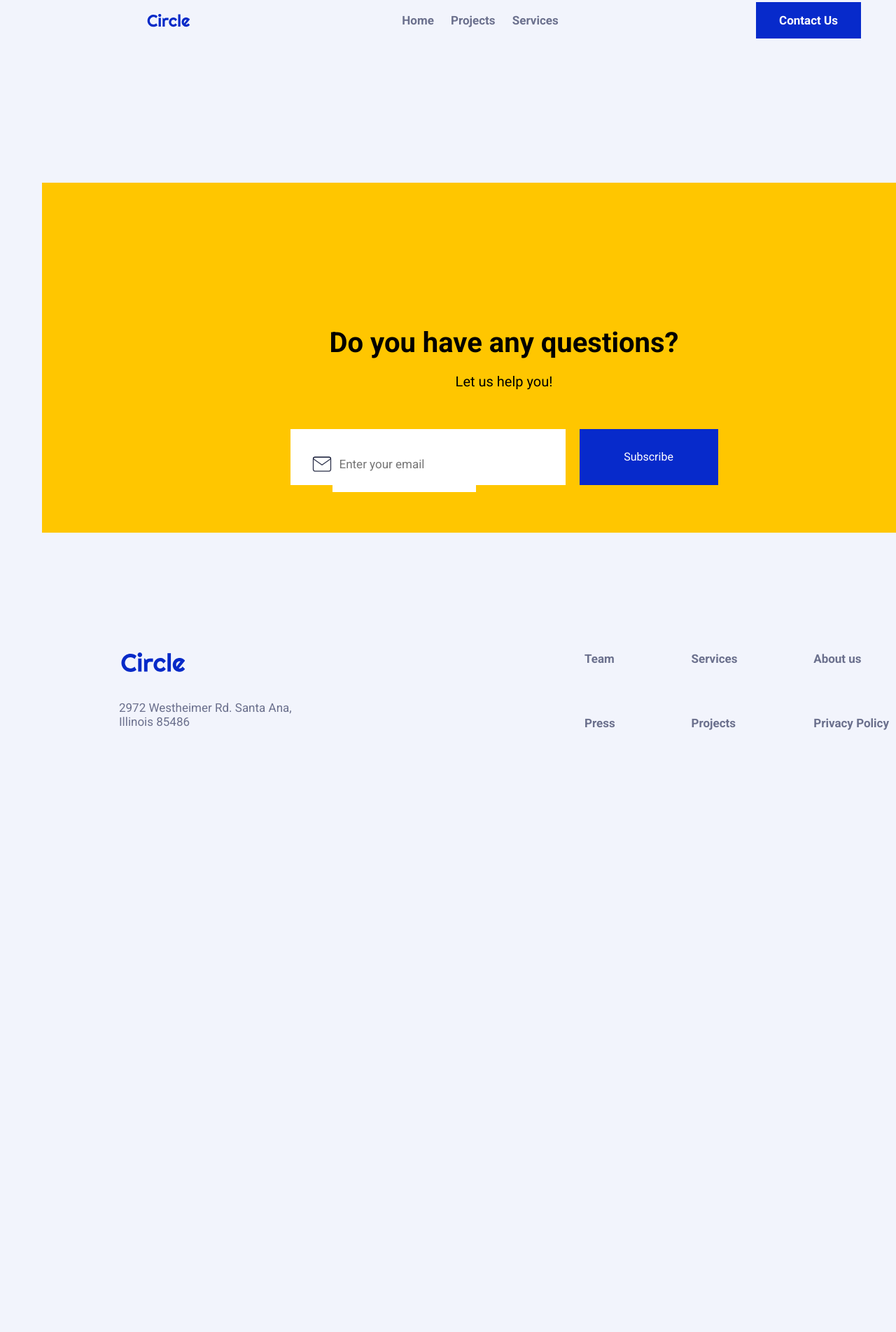
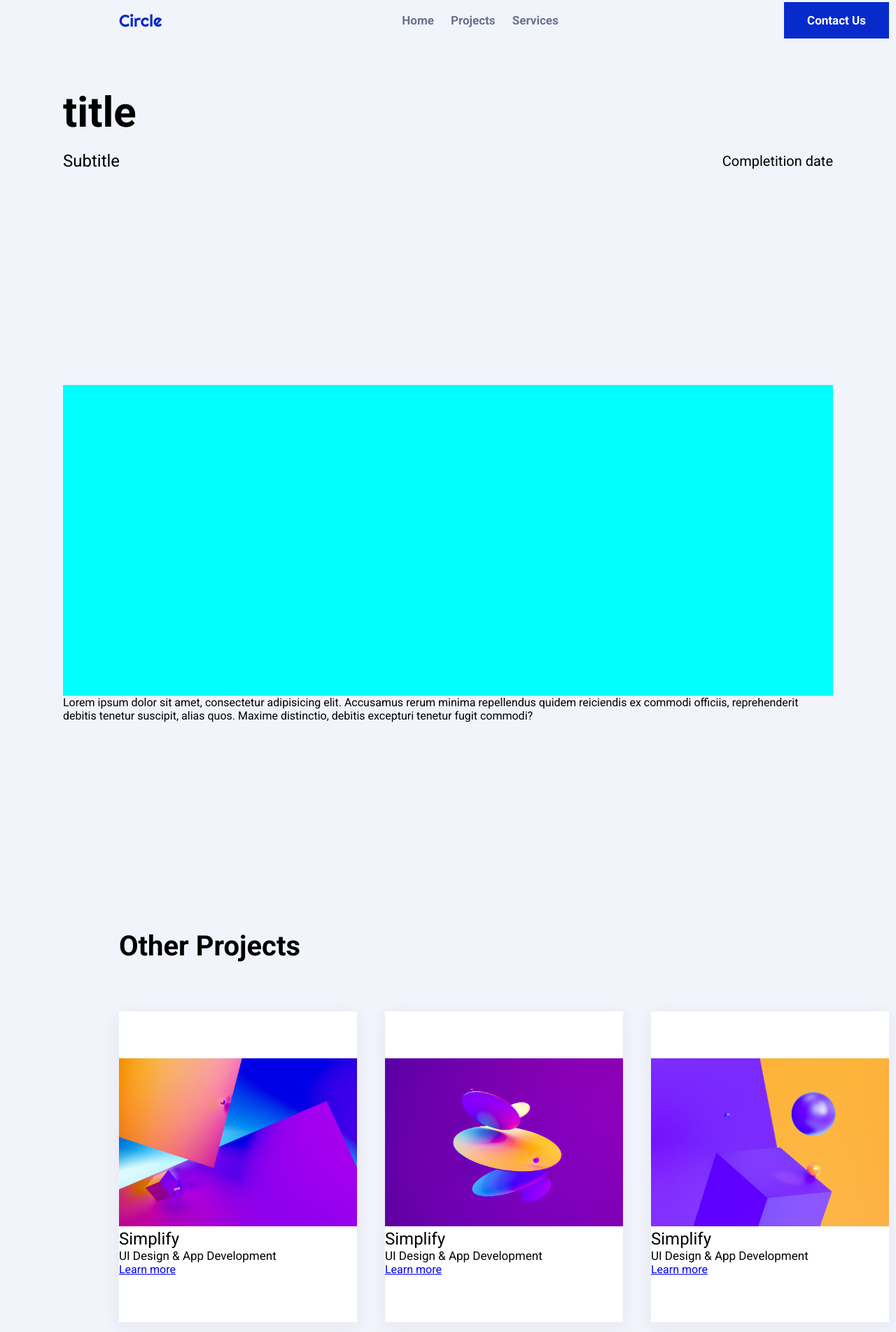
Before and after one commit to JaumeBlond/mid-term-project, a plain HTML site: page projects/1.html in a window 1280 px wide. Shown: the part 77-1980 px from the top of the page at 70% size. Before the commit the page ends 1250 px from the top, so only its background shows below. Drawn offline with Linux system fonts and the light colour scheme.

Commit message:
Add placeholders for items
Add format and reuse code

```diff
--- a/projects/1.html
+++ b/projects/1.html
@@ -30,6 +30,76 @@
       </nav>
     </header>
     <main>
+      <section class="projectInformation">
+        <nav class="container">
+          <h1>title</h1>
+          <nav class="subtitle">
+            <p class="bodyMedium">Subtitle</p>
+            <p class="bodyRegular">Completition date</p>
+          </nav>
+          <nav class="projectData">
+            <div class="imageCard"><img src="" alt="" /></div>
+            <span>
+              Lorem ipsum dolor sit amet, consectetur adipisicing elit.
+              Accusamus rerum minima repellendus quidem reiciendis ex commodi
+              officiis, reprehenderit debitis tenetur suscipit, alias quos.
+              Maxime distinctio, debitis excepturi tenetur fugit commodi?
+            </span>
+          </nav>
+        </nav>
+      </section>
+      <section class="projectCards">
+        <section class="projects">
+          <div class="wraper">
+            <h3>Other Projects</h3>
+            <div class="container">
+              <div class="cards">
+                <img
+                  src="../resources/projects-section/1.jpg"
+                  alt=""
+                  class="projectImg"
+                />
+                <div class="textInfo">
+                  <div class="bodyMedium">
+                    Simplify
+                    <p class="headlineRegular">UI Design & App Development</p>
+                  </div>
+                  <a href="#">Learn more</a>
+                </div>
+              </div>
+
+              <div class="cards">
+                <img
+                  src="../resources/projects-section/2.jpg"
+                  alt=""
+                  class="projectImg"
+                />
+                <div class="textInfo">
+                  <div class="bodyMedium">
+                    Simplify
+                    <p class="headlineRegular">UI Design & App Development</p>
+                  </div>
+                  <a href="#">Learn more</a>
+                </div>
+              </div>
+              <div class="cards">
+                <img
+                  src="../resources/projects-section/3.jpg"
+                  alt=""
+                  class="projectImg"
+                />
+                <div class="textInfo">
+                  <div class="bodyMedium">
+                    Simplify
+                    <p class="headlineRegular">UI Design & App Development</p>
+                  </div>
+                  <a href="#">Learn more</a>
+                </div>
+              </div>
+            </div>
+          </div>
+        </section>
+      </section>
       <section class="CTA-email">
         <div class="wraper">
           <div class="container">
@@ -82,6 +152,3 @@
     <script src="index.js"></script>
   </body>
 </html>
-    <script src="index.js"></script>
-  </body>
-</html>
--- /dev/null
+++ b/styles/cards-style.css
@@ -0,0 +1,109 @@
+@import url("general-styles.css");
+
+.cards {
+    width: 340px;
+    height: 444px;
+    background-color: white;
+    box-shadow: 0 6px 20px 0 var(--lightGrey), 0 6px 20px 0 rgba(0, 0, 0, 0.1);
+  }
+
+  .services div div .cards {
+    width: 340px;
+    height: 380px;
+  }
+
+  .projectImg {
+    width: inherit;
+    height: 240px;
+    object-fit: cover;
+  }
+
+  .cards .container {
+    padding: 0;
+    margin: 0;
+    position: sticky;
+    display: flex;
+    justify-content: space-between;
+    flex-direction: column;
+    width: inherit;
+  }
+
+  .services .cards .container {
+    padding: 0;
+    padding-left: 30px;
+    margin: 0;
+    position: sticky;
+    display: flex;
+    justify-content: space-evenly;
+    flex-direction: column;
+    width: inherit;
+    height: inherit;
+    align-items: start;
+  }
+
+  .imgBck {
+    position: relative;
+    width: 80px;
+    height: 80px;
+    background-color: var(--clearerBlue);
+    border-radius: 50%;
+    align-items: center;
+  }
+
+  .imgBck img {
+    padding: 20px;
+  }
+
+  .cards {
+    width: 340px;
+    height: 444px;
+    background-color: white;
+    box-shadow: 0 6px 20px 0 var(--lightGrey), 0 6px 20px 0 rgba(0, 0, 0, 0.1);
+  }
+
+  .services div div .cards {
+    width: 340px;
+    height: 380px;
+  }
+
+  .projectImg {
+    width: inherit;
+    height: 240px;
+    object-fit: cover;
+  }
+
+  .cards .container {
+    padding: 0;
+    margin: 0;
+    position: sticky;
+    display: flex;
+    justify-content: space-between;
+    flex-direction: column;
+    width: inherit;
+  }
+
+  .services .cards .container {
+    padding: 0;
+    padding-left: 30px;
+    margin: 0;
+    position: sticky;
+    display: flex;
+    justify-content: space-evenly;
+    flex-direction: column;
+    width: inherit;
+    height: inherit;
+    align-items: start;
+  }
+
+  .imgBck {
+    position: relative;
+    width: 80px;
+    height: 80px;
+    background-color: var(--clearerBlue);
+    border-radius: 50%;
+    align-items: center;
+  }
+
+  .imgBck img {
+    padding: 20px;
+  }
--- a/styles/homePage-styles.css
+++ b/styles/homePage-styles.css
@@ -2,13 +2,15 @@
 @import url("navBar-styles.css");
 @import url("CTA-email-styles.css");
 @import url("footer-styles.css");
+@import url("cards-style.css");
+
 
 .hero .container {
   justify-content: space-between;
   display: flex;
   flex-direction: row;
   align-items: center;
-  width: 1020px;
+  width: 1100px;
 }
 
 .projects .wraper {
@@ -139,7 +141,7 @@
     display: flex;
     flex-direction: row;
     align-items: center;
-    width: 1020px;
+    width: 1100px;
   }
 
 .projects .container {
@@ -265,11 +267,15 @@
   display: flex;
   flex-direction: row;
   align-items: center;
-  width: 1020px;
+  width: 1100px;
 }
 
 .clients .container img {
   filter: grayscale(1);
+}
+
+.bodyRegular {
+  color: var(--pastelGrey);
 }
 
 .cardImg1 {
@@ -280,124 +286,12 @@
   top: 0px;
 }
 
-.bodyRegular {
-  color: var(--pastelGrey);
-}
-
 .cardImg2 {
   width: 332px;
   height: 338px;
   position: absolute;
   right: -90px;
   bottom: -80px;
-}
-
-.cards {
-  width: 340px;
-  height: 444px;
-  background-color: white;
-  box-shadow: 0 6px 20px 0 var(--lightGrey), 0 6px 20px 0 rgba(0, 0, 0, 0.1);
-}
-
-.services div div .cards {
-  width: 340px;
-  height: 380px;
-}
-
-.projectImg {
-  width: inherit;
-  height: 240px;
-  object-fit: cover;
-}
-
-.cards .container {
-  padding: 0;
-  margin: 0;
-  position: sticky;
-  display: flex;
-  justify-content: space-between;
-  flex-direction: column;
-  width: inherit;
-}
-
-.services .cards .container {
-  padding: 0;
-  padding-left: 30px;
-  margin: 0;
-  position: sticky;
-  display: flex;
-  justify-content: space-evenly;
-  flex-direction: column;
-  width: inherit;
-  height: inherit;
-  align-items: start;
-}
-
-.imgBck {
-  position: relative;
-  width: 80px;
-  height: 80px;
-  background-color: var(--clearerBlue);
-  border-radius: 50%;
-  align-items: center;
-}
-
-.imgBck img {
-  padding: 20px;
-}
-
-.cards {
-  width: 340px;
-  height: 444px;
-  background-color: white;
-  box-shadow: 0 6px 20px 0 var(--lightGrey), 0 6px 20px 0 rgba(0, 0, 0, 0.1);
-}
-
-.services div div .cards {
-  width: 340px;
-  height: 380px;
-}
-
-.projectImg {
-  width: inherit;
-  height: 240px;
-  object-fit: cover;
-}
-
-.cards .container {
-  padding: 0;
-  margin: 0;
-  position: sticky;
-  display: flex;
-  justify-content: space-between;
-  flex-direction: column;
-  width: inherit;
-}
-
-.services .cards .container {
-  padding: 0;
-  padding-left: 30px;
-  margin: 0;
-  position: sticky;
-  display: flex;
-  justify-content: space-evenly;
-  flex-direction: column;
-  width: inherit;
-  height: inherit;
-  align-items: start;
-}
-
-.imgBck {
-  position: relative;
-  width: 80px;
-  height: 80px;
-  background-color: var(--clearerBlue);
-  border-radius: 50%;
-  align-items: center;
-}
-
-.imgBck img {
-  padding: 20px;
 }
 
 .backImage {
--- a/styles/navBar-styles.css
+++ b/styles/navBar-styles.css
@@ -15,7 +15,7 @@
   flex-direction: row;
   justify-content: space-between;
   align-items: center;
-  width: 1020px;
+  width: 1100px;
   height: 52px;
 }
 
--- a/styles/project-styles.css
+++ b/styles/project-styles.css
@@ -2,3 +2,63 @@
 @import url("navBar-styles.css");
 @import url("CTA-email-styles.css");
 @import url("footer-styles.css");
+@import url("cards-style.css");
+
+.projectInformation {
+  width: 1100px;
+  position: relative;
+  justify-content: center;
+  margin-left: auto;
+  margin-right: auto;
+  display: flex;
+}
+
+.projectInformation .container {
+  justify-content: space-between;
+  display: flex;
+  flex-direction: column;
+  align-items: left;
+}
+
+.projectInformation .subtitle {
+  margin-top: 20px;
+  width: 1100px;
+  position: relative;
+  margin-left: auto;
+  margin-right: auto;
+  display: flex;
+  justify-content: space-between;
+  flex-direction: row;
+}
+
+.projectInformation .projectData {
+  width: inherit;
+  height: 934px;
+  margin-top: 80px;
+}
+
+.imageCard {
+  width: inherit;
+  height: 444px;
+  background-color: aqua;
+}
+
+.projectCards .container {
+  justify-content: space-between;
+  display: flex;
+  flex-direction: row;
+  align-items: center;
+  width: 1100px;
+  margin-top: 70px;
+}
+
+.projects {
+  width: 1440px;
+  height: 561px;
+  position: relative;
+  justify-content: center;
+  margin-top: 70px;
+  margin-left: auto;
+  margin-right: auto;
+  display: flex;
+}
```
Lines whose indentation alone changed are shown as unchanged.
